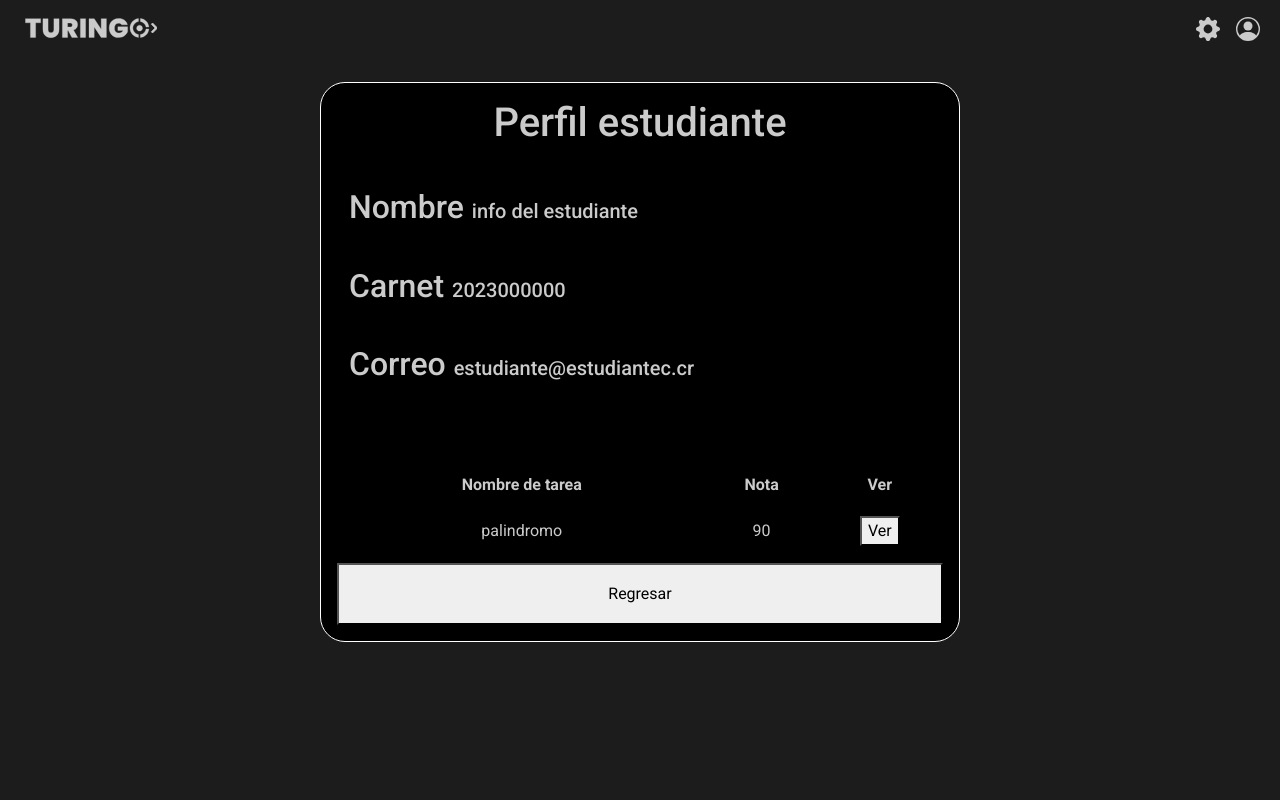
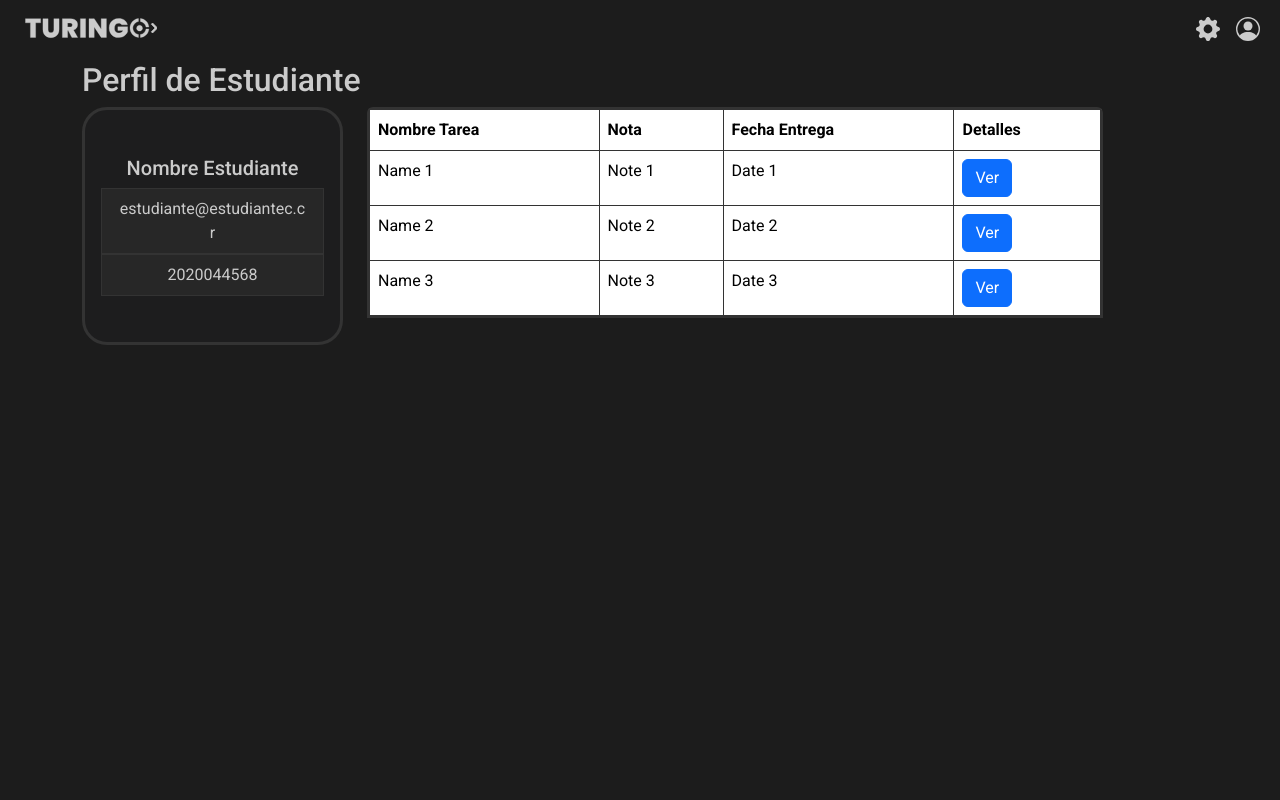
Before and after one commit to Delphxr/TuRingo, a Flask app: page /estudiante in a window 1280 px wide. Run offline with Flask 2, Linux system fonts and the light colour scheme.

Commit message:
homepage, mejora grafica a paginas de admin y estudiante, arreglo de links en navbar, redirect automatico a homepage

```diff
--- /dev/null
+++ b/backend/website/static/JS/utils.js
@@ -0,0 +1,12 @@
+// function to set a given theme/color-scheme
+function setTheme(themeName) {
+    localStorage.setItem('theme', themeName);
+    document.documentElement.className = themeName;
+}
+
+function playSound(audioName, loop = false) {
+    let audio = new Audio(audioName);
+    audio.loop = loop
+    audio.play();
+    return audio;
+}
--- /dev/null
+++ b/backend/website/static/css/homepage.css
@@ -0,0 +1,196 @@
+html {
+    overflow: visible;
+}
+
+.blur {
+    filter: blur(30px) !important;
+}
+
+.invert {
+    filter: invert(100%);
+}
+
+.darken {
+    filter: brightness(50%);
+
+}
+
+.gray {
+    filter: grayscale(0.5);
+    filter: contrast(1.1);
+
+}
+
+.lighten {
+    filter: brightness(130%);
+}
+
+.image-cover {
+    object-fit: cover;
+    background-size: cover;
+    background-position: center;
+}
+
+.center {
+    background-position: center center;
+    position: relative;
+}
+
+
+
+.center {
+    left: 50%;
+    margin-left: -25%;
+    top: 20%;
+}
+
+.parallax {
+    position: fixed;
+}
+
+.shadoww {
+    box-shadow: 0px 0px 30px rgba(0, 0, 0, 0.486);
+}
+
+.content-section {
+    background-color: var(--color-primary);
+    color: var(--text-color) !important;
+}
+
+.main-button {
+    margin-top: 50px;
+    border-radius: 50px;
+    background-color: rgba(255, 255, 255, 0);
+    padding: 5px;
+    border-style: solid;
+    border-width: 5px;
+    border-color: white;
+    width: 20%;
+    font-size: 30px;
+    color: white;
+
+    transition: background-color 0.15s ease-in-out, color 0.3s ease-in-out;
+}
+
+.main-button:hover {
+    background-color: white;
+    color: #474747;
+}
+
+.main-button:active {
+    background-color: rgb(202, 202, 202);
+}
+
+.list-group {
+    max-height: 800px !important;
+    overflow: scroll !important;
+}
+
+.table {
+    background-color: var(--color-terciary) !important;
+    color: var(--text-color) !important;
+    border: 3px solid var(--color-secondary-border) !important;
+    border-radius: 25px !important;
+}
+
+
+
+.list-group-item {
+    color: var(--text-color) !important;
+    background-color: var(--color-secondary) !important;
+    border: var(--bs-list-group-border-width) solid var(--color-secondary-border) !important;
+}
+
+.list-group-item:hover {
+    color: var(--text-color) !important;
+    background-color: var(--color-terciary) !important;
+    border: var(--bs-list-group-border-width) solid var(--color-secondary-border) !important;
+}
+
+.card {
+    background-color: var(--color-terciary) !important;
+    color: var(--text-color) !important;
+    border: 3px solid var(--color-secondary-border) !important;
+    border-radius: 25px !important;
+    padding-top: 30px;
+    padding-bottom: 30px;
+}
+
+.bgimg-1,
+.bgimg-2,
+.bgimg-3 {
+    position: relative;
+    opacity: 1;
+    background-attachment: fixed;
+    background-position: center;
+    background-repeat: no-repeat;
+    background-size: cover;
+}
+
+.bgimg-1 {
+    background-image: url("img_parallax.jpg");
+    min-height: 100%;
+}
+
+.bgimg-2 {
+    background-image: url("");
+    min-height:30vh;
+}
+
+.bgimg-3 {
+    background-image: url("/assets/mountain.jpg");
+    min-height: 40vh;
+}
+
+
+
+
+footer.footer {
+    padding-top: 5rem;
+    padding-bottom: 5rem;
+}
+
+footer.footer .social-link {
+    display: block;
+    text-decoration: none;
+    height: 4rem;
+    width: 4rem;
+    line-height: 4.3rem;
+    font-size: 1.5rem;
+    background-color: var(--action-color);
+    transition: background-color 0.15s ease-in-out;
+    box-shadow: 0 3px 3px 0 rgba(0, 0, 0, 0.1);
+}
+
+footer.footer .social-link:hover {
+    background-color: var(--action-color-hover);
+    text-decoration: none;
+}
+
+
+
+#home-top-video:before {
+    content: "";
+    position: absolute;
+    top: 0;
+    right: 0;
+    left: 0;
+    bottom: 0;
+    z-index: 1;
+    filter: blur(30px) !important;
+}
+
+#home-top-video {
+    left: 0%;
+    top: 0%;
+    height: 100vh;
+    width: 100%;
+    overflow: hidden;
+    position: absolute;
+    z-index: -1;
+    filter: blur(30px) brightness(90%) !important;
+}
+
+.freewall img {
+    max-width: 33%;
+}
--- a/backend/website/templates/editor.html
+++ b/backend/website/templates/editor.html
@@ -32,7 +32,7 @@
 <!--ff404a   4043ff   -->
 <nav class="navbar navbar-expand-lg">
     <div class="container-fluid">
-        <a class="navbar-brand" href="#" style="padding: 0; padding-left: 1%;">
+        <a class="navbar-brand" href="{{url_for('views.home')}}" style="padding: 0; padding-left: 1%;">
             <svg height="40" viewBox="0 0 478 144" fill="blue" xmlns="http://www.w3.org/2000/svg"
                 style="fill: var(--text-color) !important; stroke: var(--text-color) !important;">
                 <path
@@ -84,7 +84,7 @@
                     </svg>
                 </div>
                 <ul class="dropdown-menu dropdown-menu-end animation slideDownIn" id="navbar-settings">
-                    <li><a class="dropdown-item" href="#">Perfil</a></li>
+                    <li><a class="dropdown-item" href="{{url_for('views.estudiantes')}}">Perfil</a></li>
                     <li>
                         <hr class="dropdown-divider">
                     </li>
@@ -95,7 +95,6 @@
 
     </div>
 </nav>
-
 
 
 <body>
@@ -336,6 +335,7 @@
 <script src="{{ url_for('static',filename='JS/leader-line.min.js') }}"></script>
 <script src="{{ url_for('static',filename='JS/cinta.js') }}"></script>
 <script src="{{ url_for('static',filename='JS/code-manager.js') }}"></script>
+<script src="{{ url_for('static',filename='JS/utils.js') }}"></script>
 <script src="{{ url_for('static',filename='JS/editor.js') }}"></script>
 
 <script src="https://cdn.jsdelivr.net/npm/bootstrap@5.3.0-alpha1/dist/js/bootstrap.bundle.min.js"
--- a/backend/website/templates/estudiante.html
+++ b/backend/website/templates/estudiante.html
@@ -24,15 +24,18 @@
 
     <link rel="stylesheet" href="{{ url_for('static',filename='css/theme-definer.css') }}" />
     <link rel="stylesheet" href="{{ url_for('static',filename='css/test.css') }}" />
-    <link rel="stylesheet" href="{{ url_for('static',filename='css/menu.css') }}" />
-    <link rel="stylesheet" href="{{ url_for('static',filename='css/cinta.css') }}" />
+    <link rel="stylesheet" href="{{ url_for('static',filename='css/homepage.css') }}" />
+
 
 
 </head>
+
+
+<body>
     <!--ff404a   4043ff   -->
     <nav class="navbar navbar-expand-lg">
         <div class="container-fluid">
-        <a class="navbar-brand" href="#" style="padding: 0; padding-left: 1%;">
+            <a class="navbar-brand" href="{{url_for('views.home')}}" style="padding: 0; padding-left: 1%;">
                 <svg height="40" viewBox="0 0 478 144" fill="blue" xmlns="http://www.w3.org/2000/svg"
                     style="fill: var(--text-color) !important; stroke: var(--text-color) !important;">
                     <path
@@ -84,7 +87,7 @@
                         </svg>
                     </div>
                     <ul class="dropdown-menu dropdown-menu-end animation slideDownIn" id="navbar-settings">
-                    <li><a class="dropdown-item" href="#">Perfil</a></li>
+                        <li><a class="dropdown-item" href="{{url_for('views.estudiantes')}}">Perfil</a></li>
                         <li>
                             <hr class="dropdown-divider">
                         </li>
@@ -95,40 +98,67 @@
 
         </div>
     </nav>
-<body>
-	<div class="row round-box p-3" style="height: 70%; margin-top: 2%; width: 50%; margin-left: auto; margin-right: auto; background-color: #000000; border: 1px solid white;">
-        <h1 style="text-align: center;">Perfil estudiante</h1>
-        <h2> Nombre <span style="font-size: 20px;"> info del estudiante</span></h2>
 
-        <h2> Carnet <span style="font-size: 20px;"> 2023000000</span></h2>
+        <!-- Contenedor principal -->
+        <div class="container my-1">
+            <h2 style="color: var(--text-color)">Perfil de Estudiante</h2>
+            <div class="row">
+                <!-- Columna de la carta -->
+                <div class="col-3 rounded-3">
+                    <div class="card">
+                        <div class="card-body text-center">
+                            <h5 class="card-title">Nombre Estudiante</h5>
+                            <ul class="list-group list-group-flush">
+                                <li class="list-group-item"><i class="bi bi-envelope"></i> estudiante@estudiantec.cr</li>
+                                <li class="list-group-item"><i class="bi bi-telephone"></i> 2020044568</li>
+                            </ul>
+                        </div>
+                    </div>
+                </div>
 
-        <h2> Correo <span style="font-size: 20px;"> estudiante@estudiantec.cr</span></h2>
-
-        <table class = "table">
-            <table style="background-color:#000000;">
-
+                <!-- Columna de la tabla -->
+                <div class="col-12 col-md-8">
+                    <div class="table-responsive rounded">
+                        <table class="table table-bordered">
                             <thead>
                                 <tr>
-
-                    <th scope = "col" style="text-align: center;"> Nombre de tarea</th>
-                    <th scope = "col" style="text-align: center;"> Nota</th>
-                    <th scope = "col" style="text-align: center;"> Ver</th>
+                                    <th scope="col">Nombre Tarea</th>
+                                    <th scope="col">Nota</th>
+                                    <th scope="col">Fecha Entrega</th>
+                                    <th scope="col">Detalles</th>
                                 </tr>
                             </thead>
                             <tbody>
-                <td style="text-align: center;">
-                    palindromo
-                </td>
-                <td style="text-align: center;">
-                    90
-                </td>
-                <td style="text-align: center;">
-                    <button onclick="window.history.back();" style="display: block; margin: 0 auto;">Ver</button>
-                </td>
+                                <tr>
+                                    <td>Name 1</td>
+                                    <td>Note 1</td>
+                                    <td>Date 1</td>
+                                    <td><button type="button" class="btn btn-primary">Ver</button></td>
+                                </tr>
+                                <tr>
+                                    <td>Name 2</td>
+                                    <td>Note 2</td>
+                                    <td>Date 2</td>
+                                    <td><button type="button" class="btn btn-primary">Ver</button></td>
+                                </tr>
+                                <tr>
+                                    <td>Name 3</td>
+                                    <td>Note 3</td>
+                                    <td>Date 3</td>
+                                    <td><button type="button" class="btn btn-primary">Ver</button></td>
+                                </tr>
 
                            </tbody>
                      </table>
-        <button onclick="window.history.back();" style="display: block; margin: 0 auto;">Regresar</button>
+                 </div>
+            </div>
+       </div>
     </div>
 
+    <script src="https://ajax.googleapis.com/ajax/libs/jquery/3.6.3/jquery.min.js"></script>
+    <script src="{{ url_for('static',filename='JS/utils.js') }}"></script>
+
+    <script src="https://cdn.jsdelivr.net/npm/bootstrap@5.3.0-alpha1/dist/js/bootstrap.bundle.min.js"
+        integrity="sha384-w76AqPfDkMBDXo30jS1Sgez6pr3x5MlQ1ZAGC+nuZB+EYdgRZgiwxhTBTkF7CXvN"
+        crossorigin="anonymous"></script>
 </body>
--- a/backend/website/views.py
+++ b/backend/website/views.py
@@ -4,7 +4,7 @@ views = Blueprint('views', __name__)
 
 @views.route('/',methods=['GET','POST'])
 def home():
-    return "TuRingo home"
+    return render_template("homepage.html")
 
 @views.route('/editor', methods=['GET','POST'])
 def editor():
```
Also changed, not shown: backend/website/static/JS/editor.js (+0 -15 lines), backend/website/static/css/test.css (+20 -26 lines), backend/website/templates/administrador.html (+56 -21 lines), backend/website/templates/homepage.html (added, +288 -0 lines), backend/website/static/assets/images/carrusel1.jpg (added), backend/website/static/assets/images/carrusel2.jpg (added), backend/website/static/assets/images/carrusel3.jpg (added), backend/website/static/assets/images/hhholographic.webp (added), backend/website/static/assets/images/profile.jpg (added), 1 other file. Lines whose indentation alone changed are shown as unchanged.
